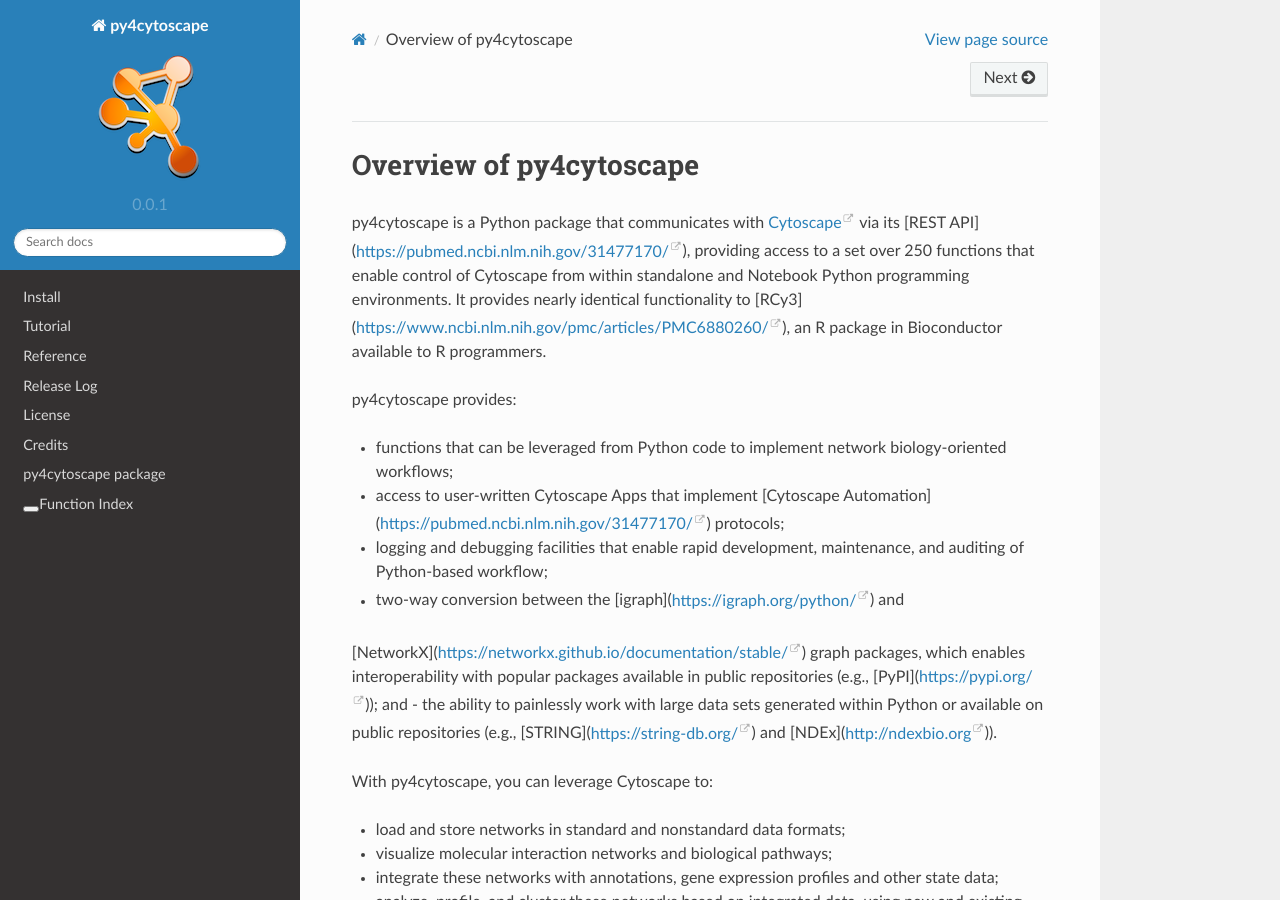
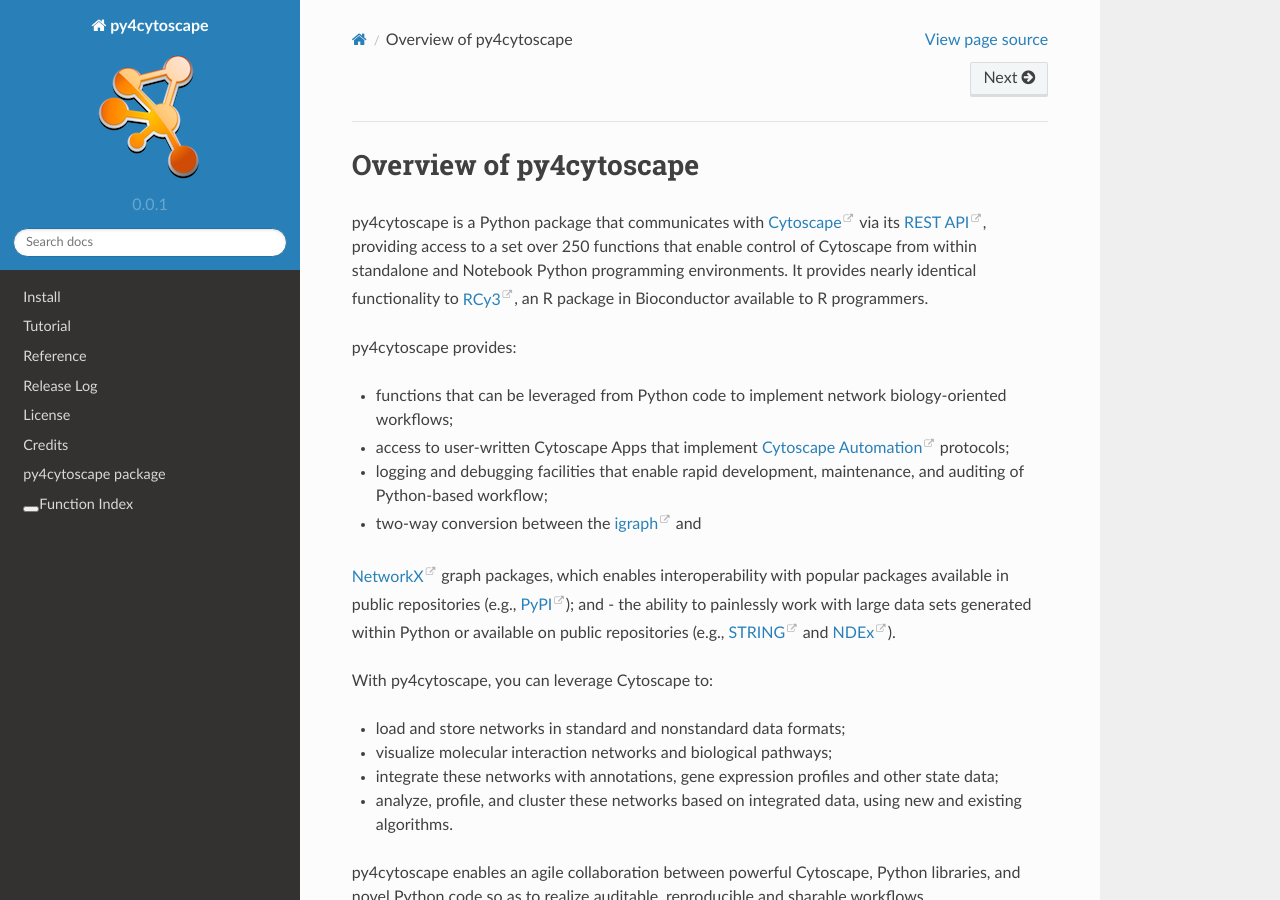
Before and after one commit to cytoscape/py4cytoscape, a Sphinx documentation site: the page built from doc/index.rst, in a window 1280 px wide and 900 px high. Built offline with Sphinx 7.4.7 and the Read the Docs theme 2.0.0, drawn with Linux system fonts in a browser that asks for light colours; pages that are not in the unit, such as notebooks, are missing from menus.

```diff
--- a/doc/index.rst
+++ b/doc/index.rst
@@ -4,21 +4,21 @@
 ========================
 
 py4cytoscape is a Python package that communicates with `Cytoscape <https://cytoscape.org>`_
-via its [REST API](https://pubmed.ncbi.nlm.nih.gov/31477170/), providing access to a set over 250 functions that
+via its `REST API <https://pubmed.ncbi.nlm.nih.gov/31477170/>`_, providing access to a set over 250 functions that
 enable control of Cytoscape from within standalone and Notebook Python programming environments. It provides
-nearly identical functionality to [RCy3](https://www.ncbi.nlm.nih.gov/pmc/articles/PMC6880260/), an R package in
+nearly identical functionality to `RCy3 <https://www.ncbi.nlm.nih.gov/pmc/articles/PMC6880260/>`_, an R package in
 Bioconductor available to R programmers.
 
 py4cytoscape provides:
 
 -  functions that can be leveraged from Python code to implement network biology-oriented workflows;
--  access to user-written Cytoscape Apps that implement [Cytoscape Automation](https://pubmed.ncbi.nlm.nih.gov/31477170/) protocols;
+-  access to user-written Cytoscape Apps that implement `Cytoscape Automation <https://pubmed.ncbi.nlm.nih.gov/31477170/>`_ protocols;
 -  logging and debugging facilities that enable rapid development, maintenance, and auditing of Python-based workflow;
--  two-way conversion between the [igraph](https://igraph.org/python/) and
-[NetworkX](https://networkx.github.io/documentation/stable/) graph packages, which enables interoperability with popular
-packages available in public repositories (e.g., [PyPI](https://pypi.org/)); and
+-  two-way conversion between the `igraph <https://igraph.org/python/>`_ and
+`NetworkX <https://networkx.github.io/documentation/stable/>`_ graph packages, which enables interoperability with popular
+packages available in public repositories (e.g., `PyPI <https://pypi.org/>`_); and
 -  the ability to painlessly work with large data sets generated within Python or available on public repositories
-(e.g., [STRING](https://string-db.org/) and [NDEx](http://ndexbio.org)).
+(e.g., `STRING <https://string-db.org/>`_ and `NDEx <http://ndexbio.org>`_).
 
 With py4cytoscape, you can leverage Cytoscape to:
 
```
